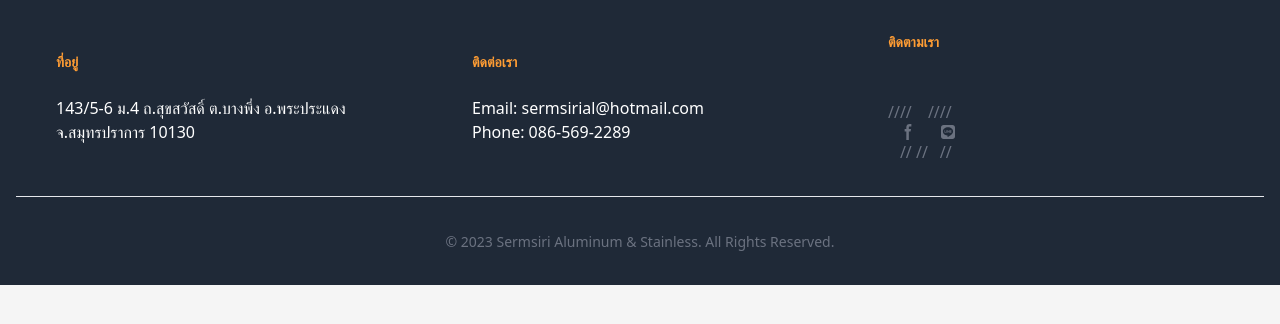
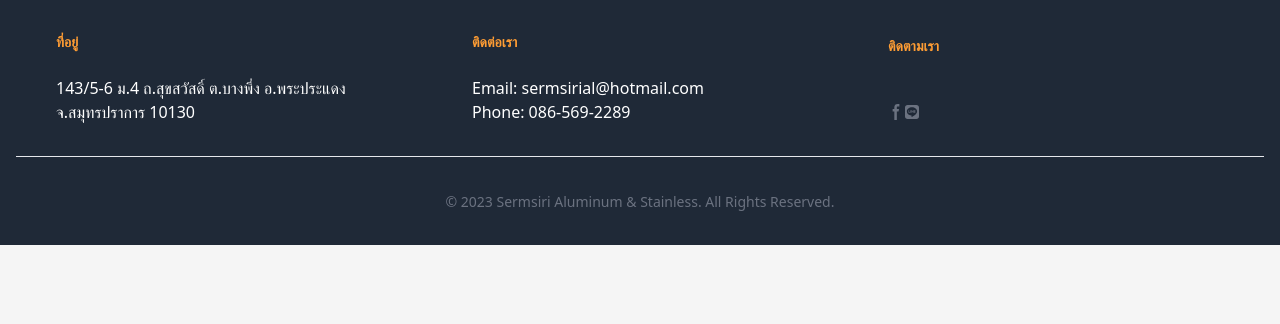
Before and after one commit to First87/ser01, a Next.js app: page /components/Footer in a window 1280 px wide. Shown: the top 324 px of the page. Built offline with nearby package versions, Linux system fonts and the light colour scheme.

Commit message:
Update Footer.tsx

```diff
--- a/src/pages/components/Footer.tsx
+++ b/src/pages/components/Footer.tsx
@@ -25,16 +25,16 @@ const Footer =(props:Props) => {
                     <h2 className=" pb-12 text-sm font-semibold text-ft uppercase ">ติดตามเรา</h2>
                     <ul className="text-gray-500 dark:text-gray-400 font-medium">
                     <div className='flex'>
-                   // <Link href="#" className="text-gray-500 hover:text-gray-900 dark:hover:text-white">
-                   // <svg className="w-4 h-4" aria-hidden="true" xmlns="http://www.w3.org/2000/svg" fill="currentColor" viewBox="0 0 8 19">
-                     //     <path fillRule="evenodd" d="M6.135 3H8V0H6.135a4.147 4.147 0 0 0-4.142 4.142V6H0v3h2v9.938h3V9h2.021l.592-3H5V3.591A.6.6 0 0 1 5.592 3h.543Z" clipRule="evenodd"/>
-                     // </svg>
-                  // <span className="sr-only">Facebook page</span>
-                //</Link>
-              //  <Link href="/">
-               // <FaLine />
+                    <Link href="#" className="text-gray-500 hover:text-gray-900 dark:hover:text-white">
+                   <svg className="w-4 h-4" aria-hidden="true" xmlns="http://www.w3.org/2000/svg" fill="currentColor" viewBox="0 0 8 19">
+                          <path fillRule="evenodd" d="M6.135 3H8V0H6.135a4.147 4.147 0 0 0-4.142 4.142V6H0v3h2v9.938h3V9h2.021l.592-3H5V3.591A.6.6 0 0 1 5.592 3h.543Z" clipRule="evenodd"/>
+                      </svg>
+                   <span className="sr-only">Facebook page</span>
+                </Link>
+               <Link href="/">
+                <FaLine />
 
-              // </Link>
+              </Link>
 
                     </div>
 
```
